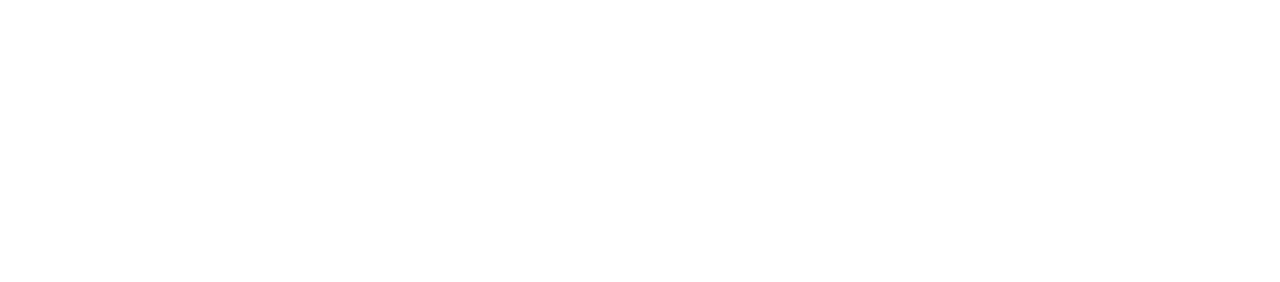
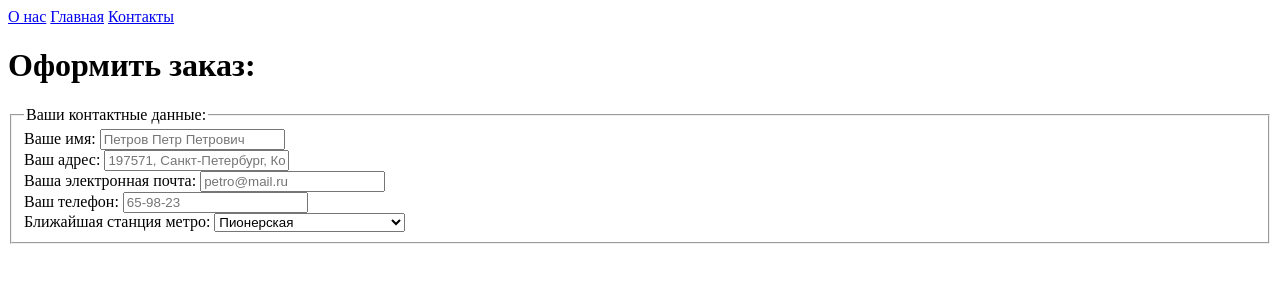
Before and after one commit to Gaerdarmoen/Site, a plain HTML site: page Site/catalog.html in a window 1280 px wide. Drawn offline with Linux system fonts and the light colour scheme.

Commit message:
add site
add

```diff
--- a/Site/catalog.html
+++ b/Site/catalog.html
@@ -2,9 +2,54 @@
 <html lang="en">
 <head>
     <meta charset="UTF-8">
-    <title>Title</title>
+    <title>Магазин компьютерной техники и игр Silversun</title>
 </head>
 <body>
 
+    <a href="about.html">О нас</a>
+    <a href="index.html">Главная</a>
+    <a href="contacts.html">Контакты</a>
+
+    <h1>Оформить заказ:</h1>
+    <form action="catalog.html" method="post">
+        <fieldset>
+            <legend>Ваши контактные данные:</legend>
+            <div>
+                <label for="fio">Ваше имя:</label>
+                <input id="fio" type="text" placeholder="Петров Петр Петрович" name="zakaz[fio]" required>
+            </div>
+
+            <div>
+                <label for="address">Ваш адрес:</label>
+                <input id="address" type="text" placeholder="197571, Санкт-Петербург, Комендантский пр. д1" name="zakaz[address]" required>
+            </div>
+
+            <div>
+                <label for="email-p">Ваша электронная почта:</label>
+                <input id="email-p" type="email" placeholder="petro@mail.ru" name="zakaz[email]" required>
+            </div>
+
+            <div>
+                <label for="phone">Ваш телефон:</label>
+                <input id="phone" type="tel" placeholder="65-98-23" name="zakaz[tel]" required>
+            </div>
+
+            <div>
+                <label for="metro">Ближайшая станция метро:</label>
+                <select id="metro" name="zakaz[metro]">
+                    <optgroup label="Синяя ветка">
+                        <option value="1">Пионерская</option>
+                        <option value="2">Черная Речка</option>
+                        <option value="3">Петроградская</option>
+                    </optgroup>
+                    <optgroup label="Фиолетовая ветка">
+                        <option value="4">Комендантский проспект</option>
+                        <option value="5">Старая деревня</option>
+                        <option value="6">Спортивнач</option>
+                    </optgroup>
+                </select>
+            </div>
+        </fieldset>
+</form>
 </body>
 </html>
```
Also changed, not shown: Site/about.html (+19 -1 lines), Site/contacts.html (+12 -1 lines), Site/index.html (+9 -1 lines).
